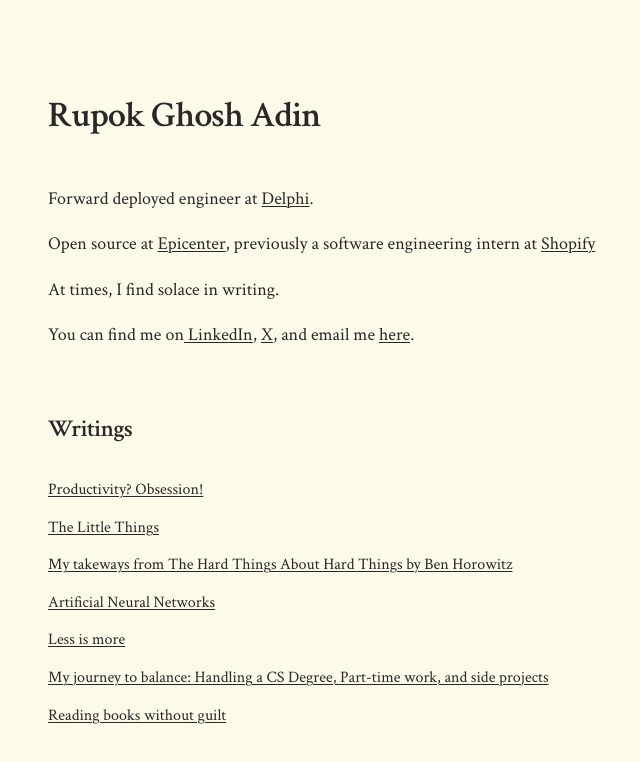
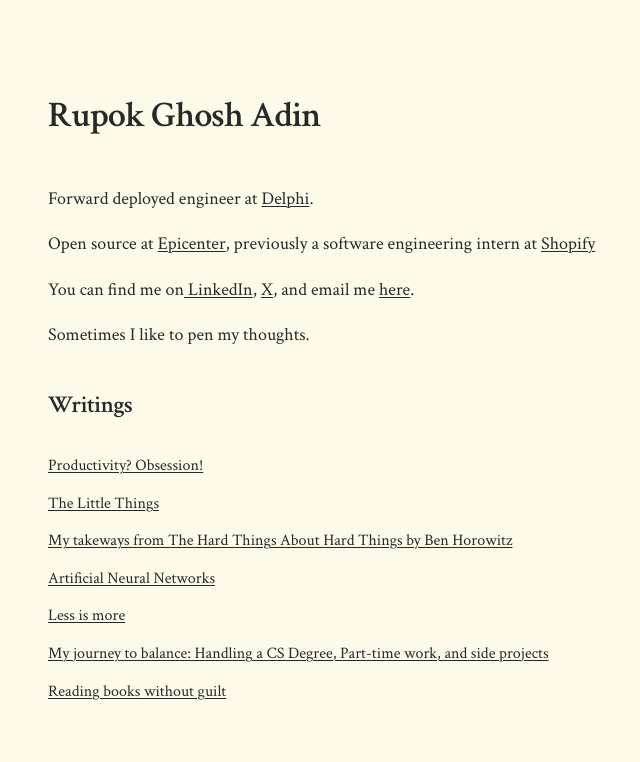
Before and after one commit to rupokghosh/rupokghosh.com, a Next.js app: page / in a window 1280 px wide. Shown: the top 762 px of the page, without its empty margins (288-928 px from the left). Built offline with nearby package versions, Linux system fonts and the light colour scheme.

Commit message:
reorder main paragraphs

```diff
--- a/src/app/page.tsx
+++ b/src/app/page.tsx
@@ -31,7 +31,6 @@ export default function Home() {
             Shopify
           </Link>
         </p>
-        <p>At times, I find solace in writing. </p>
         <p>
           You can find me on
           <Link
@@ -56,8 +55,9 @@ export default function Home() {
           </a>
           .
         </p>
+        <p>Sometimes I like to pen my thoughts.</p>
       </div>
-      <div className="blogs mt-16">
+      <div className="blogs mt-10">
         <h2 className="text-2xl font-semibold mb-8 tracking-tight">Writings</h2>
         <ul className="space-y-3">
           {allPostsData.map(({ slug, title }) => (
```
